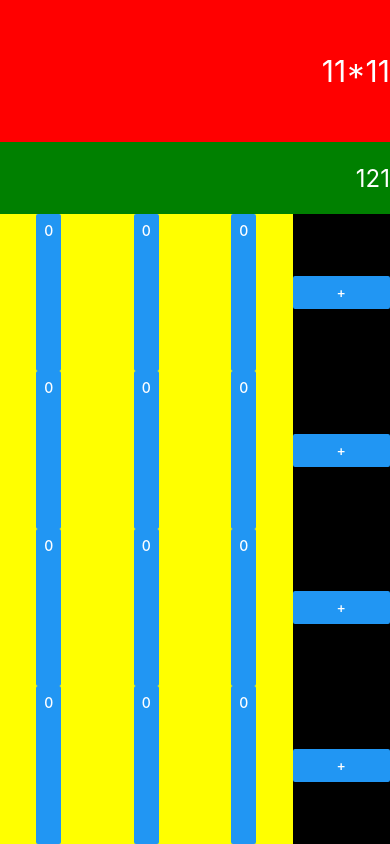
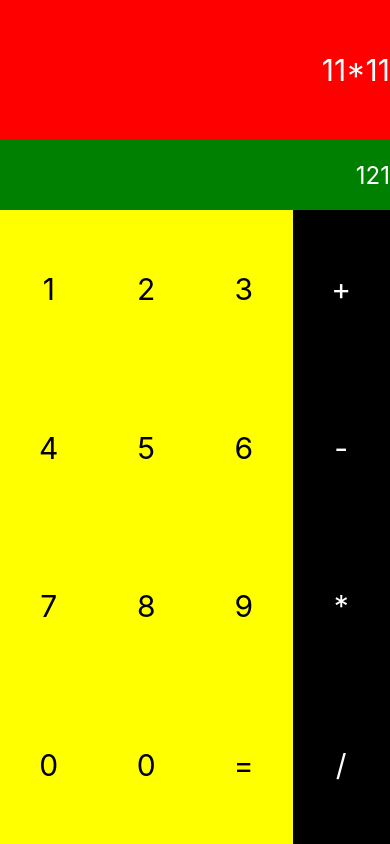
Before and after one commit to tanzirulnayan/Calculator-App, a React Native app: screen / in a window 390 px wide. Built offline with nearby package versions, Linux system fonts and the light colour scheme.

Commit message:
number pad layout done

```diff
--- a/App.js
+++ b/App.js
@@ -1,5 +1,5 @@
 import React, {Component} from 'react';
-import {StyleSheet, View, Text, StatusBar, Button} from 'react-native';
+import {StyleSheet, View, Text, TouchableOpacity, Button} from 'react-native';
 
 export default class App extends Component {
   constructor() {
@@ -7,6 +7,27 @@
     this.state = {};
   }
   render() {
+    let rows = [];
+    let nums = [[1, 2, 3], [4, 5, 6], [7, 8, 9], [0 , 0, '=']];
+    for (let i = 0; i < 4; i++) {
+      let row = [];
+      for (let j = 0; j < 3; j++) {
+        row.push(
+          <TouchableOpacity style={styles.button}>
+            <Text style={styles.buttonText}>{nums[i][j]}</Text>
+          </TouchableOpacity>,
+        );
+      }
+      rows.push(<View style={styles.row}>{row}</View>);
+    }
+
+    let operations = ['+', '-', '*', '/'];
+    let ops = [];
+    for (let i = 0; i < 4; i++) {
+      ops.push(<TouchableOpacity style={styles.button}>
+        <Text style={[styles.buttonText, styles.whiteText]}>{operations[i]}</Text>
+      </TouchableOpacity>,);
+    }
     return(
         <View style={styles.container}>
           <View style={styles.result}>
@@ -17,32 +38,10 @@
           </View>
           <View style={styles.buttons}>
             <View style={styles.numbers}>
-              <View style={styles.row}>
-                <Button title="0"/>
-                <Button title="0"/>
-                <Button title="0"/>
-              </View>
-              <View style={styles.row}>
-                <Button title="0"/>
-                <Button title="0"/>
-                <Button title="0"/>
-              </View>
-              <View style={styles.row}>
-                <Button title="0"/>
-                <Button title="0"/>
-                <Button title="0"/>
-              </View>
-              <View style={styles.row}>
-                <Button title="0"/>
-                <Button title="0"/>
-                <Button title="0"/>
-              </View>
+              {rows}
             </View>
             <View style={styles.operations}>
-              <Button title='+' />
-              <Button title='+' />
-              <Button title='+' />
-              <Button title='+' />
+              {ops}
             </View>
           </View>
         </View>
@@ -78,6 +77,18 @@
     flexGrow: 7,
     flexDirection: 'row',
   },
+  button: {
+    flex: 1,
+    alignItems: 'center',
+    alignSelf: 'stretch',
+    justifyContent: 'center',
+  },
+  buttonText: {
+    fontSize: 30,
+  },
+  whiteText: {
+    color: 'white',
+  },
   numbers: {
     flex: 3,
     backgroundColor: 'yellow',
```
